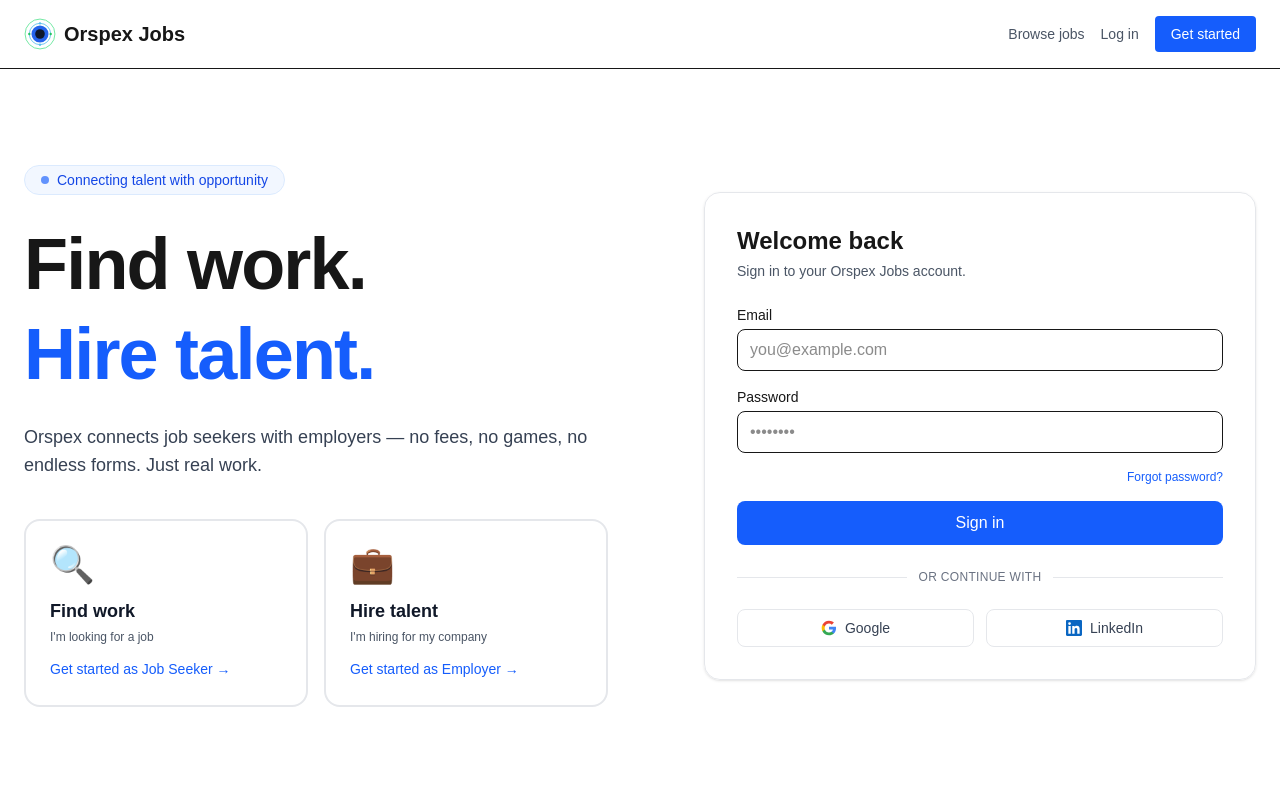
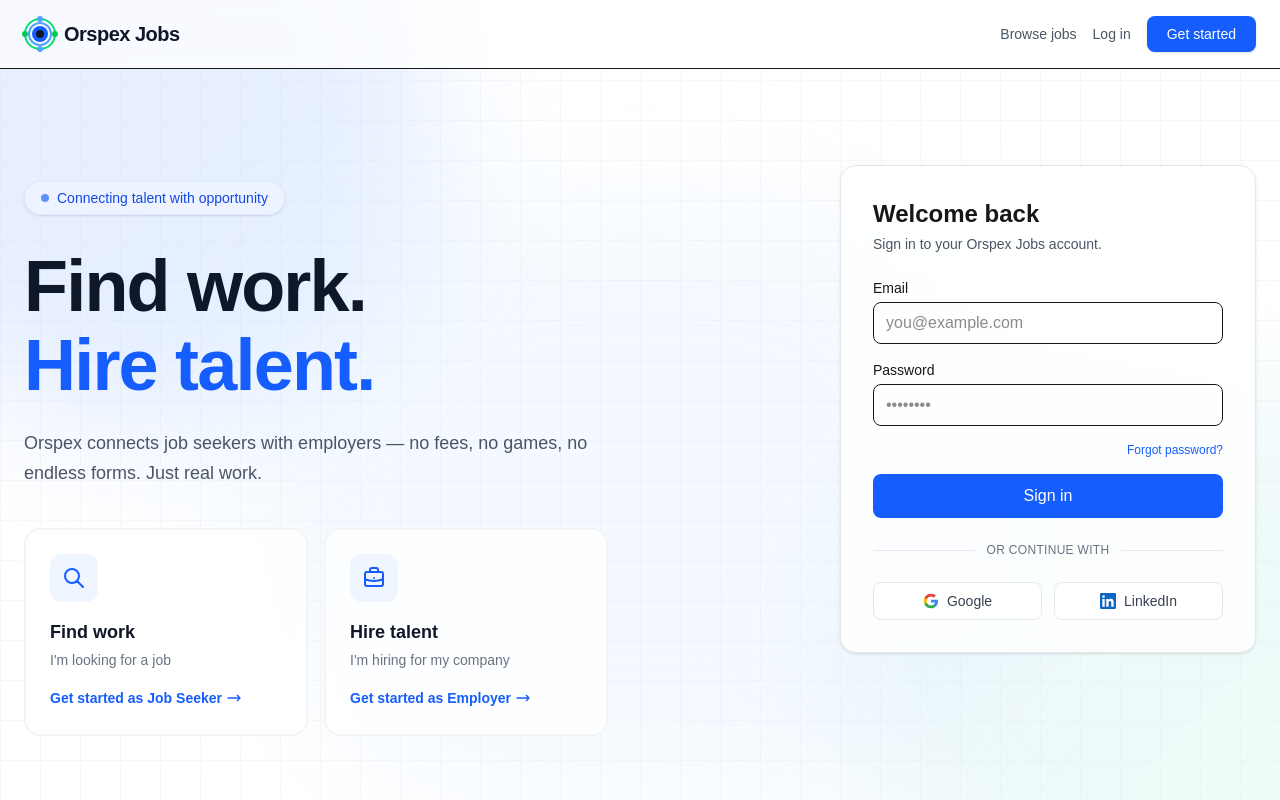
Before and after one commit to orpexexitus-maker/orspex-jobs, a Next.js app: page / in a window 1280 px wide. Shown: the top 800 px of the page. Built offline with nearby package versions, Linux system fonts and the light colour scheme; no server answers.

Commit message:
Update homepage UI and background styling

```diff
--- a/src/app/page.tsx
+++ b/src/app/page.tsx
@@ -11,9 +11,27 @@ export default async function HomePage() {
   }
 
   return (
-    <div className="min-h-screen relative">
-      <div className="animated-bg">
-        <div className="animated-bg-accent" />
+    <div className="min-h-screen relative overflow-hidden bg-white">
+      {/* Background Elements */}
+      <div className="fixed inset-0 z-0 pointer-events-none">
+        {/* Grid Pattern */}
+        <div
+          className="absolute inset-0 opacity-[0.03]"
+          style={{
+            backgroundImage: `linear-gradient(#000 1px, transparent 1px), linear-gradient(90deg, #000 1px, transparent 1px)`,
+            backgroundSize: '40px 40px'
+          }}
+        />
+
+        {/* Gradient Blobs */}
+        {/* Top Left Purple/Blue Blob */}
+        <div className="absolute -top-40 -left-40 w-[600px] h-[600px] bg-gradient-to-br from-indigo-200/40 to-blue-200/40 rounded-full blur-3xl" />
+
+        {/* Center Blue Glow */}
+        <div className="absolute top-1/4 left-1/2 -translate-x-1/2 w-[800px] h-[600px] bg-blue-100/30 rounded-full blur-3xl" />
+
+        {/* Bottom Right Green/Blue Blob */}
+        <div className="absolute -bottom-40 -right-40 w-[600px] h-[600px] bg-gradient-to-tl from-emerald-100/40 to-blue-100/40 rounded-full blur-3xl" />
       </div>
 
       <div className="relative z-10">
@@ -21,28 +39,30 @@ export default async function HomePage() {
         <header className="border-b bg-white/70 backdrop-blur sticky top-0 z-20">
           <div className="max-w-7xl mx-auto px-6 py-4 flex justify-between items-center">
             <Link href="/" className="flex items-center gap-2">
-              <svg viewBox="0 0 600 600" width={32} height={32} aria-label="Orspex">
-                <circle cx="300" cy="300" r="280" fill="none" stroke="#6EE7A0" strokeWidth="18" />
-                <circle cx="300" cy="300" r="200" fill="none" stroke="#5BC0EB" strokeWidth="16" />
-                <circle cx="300" cy="300" r="160" fill="#2563EB" />
-                <circle cx="300" cy="300" r="90" fill="#0F172A" />
-                <circle cx="300" cy="100" r="22" fill="#5BC0EB" />
-                <circle cx="300" cy="500" r="22" fill="#5BC0EB" />
-                <circle cx="100" cy="300" r="22" fill="#22C55E" />
-                <circle cx="500" cy="300" r="22" fill="#22C55E" />
-              </svg>
-              <span className="text-xl font-bold">Orspex Jobs</span>
+              {/* Custom CSS Logo to match screenshot */}
+              <div className="relative w-8 h-8 flex items-center justify-center">
+                <div className="absolute inset-0 border-2 border-green-400 rounded-full"></div>
+                <div className="absolute inset-1 border-2 border-blue-400 rounded-full"></div>
+                <div className="absolute inset-2 bg-blue-600 rounded-full"></div>
+                <div className="absolute inset-3 bg-slate-900 rounded-full"></div>
+                {/* Dots */}
+                <div className="absolute -top-0.5 left-1/2 -translate-x-1/2 w-1.5 h-1.5 bg-blue-400 rounded-full"></div>
+                <div className="absolute -bottom-0.5 left-1/2 -translate-x-1/2 w-1.5 h-1.5 bg-blue-400 rounded-full"></div>
+                <div className="absolute top-1/2 -left-0.5 -translate-y-1/2 w-1.5 h-1.5 bg-green-500 rounded-full"></div>
+                <div className="absolute top-1/2 -right-0.5 -translate-y-1/2 w-1.5 h-1.5 bg-green-500 rounded-full"></div>
+              </div>
+              <span className="text-xl font-bold tracking-tight text-slate-900">Orspex Jobs</span>
             </Link>
             <nav className="flex gap-4 text-sm items-center">
-              <Link href="/jobs" className="text-gray-600 hover:text-gray-900">
+              <Link href="/jobs" className="text-gray-600 hover:text-gray-900 font-medium">
                 Browse jobs
               </Link>
-              <Link href="/login" className="text-gray-600 hover:text-gray-900">
+              <Link href="/login" className="text-gray-600 hover:text-gray-900 font-medium">
                 Log in
               </Link>
               <Link
                 href="/register"
-                className="bg-blue-600 text-white px-4 py-2 rounded hover:bg-blue-700 transition"
+                className="bg-blue-600 text-white px-5 py-2 rounded-lg hover:bg-blue-700 transition font-medium shadow-sm"
               >
                 Get started
               </Link>
@@ -52,21 +72,21 @@ export default async function HomePage() {
 
         {/* Hero — two columns */}
         <section className="max-w-7xl mx-auto px-6 py-16 md:py-24">
-          <div className="grid grid-cols-1 lg:grid-cols-2 gap-12 lg:gap-16 items-center">
+          <div className="grid grid-cols-1 lg:grid-cols-2 gap-12 lg:gap-16 items-start">
             {/* Left: Marketing */}
-            <div>
-              <div className="inline-flex items-center gap-2 bg-blue-50/80 backdrop-blur text-blue-700 text-sm px-4 py-1 rounded-full mb-6 border border-blue-100">
+            <div className="pt-4">
+              <div className="inline-flex items-center gap-2 bg-blue-50/80 backdrop-blur text-blue-700 text-sm px-4 py-1.5 rounded-full mb-8 border border-blue-100 font-medium shadow-sm">
                 <span className="w-2 h-2 bg-blue-600 rounded-full animate-pulse"></span>
                 Connecting talent with opportunity
               </div>
 
-              <h1 className="text-5xl md:text-7xl font-bold mb-6 tracking-tight leading-tight">
+              <h1 className="text-5xl md:text-7xl font-bold mb-6 tracking-tight leading-[1.1] text-slate-900">
                 Find work.
                 <br />
                 <span className="text-blue-600">Hire talent.</span>
               </h1>
 
-              <p className="text-lg text-gray-700 mb-10 max-w-xl">
+              <p className="text-lg text-gray-600 mb-10 max-w-xl leading-relaxed">
                 Orspex connects job seekers with employers — no fees, no games,
                 no endless forms. Just real work.
               </p>
@@ -75,40 +95,54 @@ export default async function HomePage() {
               <div className="grid grid-cols-1 sm:grid-cols-2 gap-4">
                 <Link
                   href="/register?role=seeker"
-                  className="group block bg-white/90 backdrop-blur border-2 border-gray-200 hover:border-blue-500 rounded-2xl p-6 transition hover:shadow-xl"
+                  className="group block bg-white/80 backdrop-blur border-2 border-gray-100 hover:border-blue-500 rounded-2xl p-6 transition-all duration-200 hover:shadow-xl hover:-translate-y-1"
                 >
-                  <div className="text-4xl mb-3">🔍</div>
+                  <div className="w-12 h-12 bg-blue-50 rounded-xl flex items-center justify-center mb-4 group-hover:bg-blue-100 transition-colors">
+                    <svg className="w-6 h-6 text-blue-600" fill="none" viewBox="0 0 24 24" stroke="currentColor" strokeWidth={2}>
+                      <path strokeLinecap="round" strokeLinejoin="round" d="M21 21l-6-6m2-5a7 7 0 11-14 0 7 7 0 0114 0z" />
+                    </svg>
+                  </div>
                   <h2 className="text-lg font-bold mb-1 text-gray-900">
                     Find work
                   </h2>
-                  <p className="text-xs text-gray-600 mb-3">
+                  <p className="text-sm text-gray-500 mb-4">
                     I&apos;m looking for a job
                   </p>
-                  <span className="inline-block text-blue-600 text-sm font-medium group-hover:translate-x-1 transition-transform">
-                    Get started as Job Seeker →
+                  <span className="inline-flex items-center text-blue-600 text-sm font-semibold group-hover:translate-x-1 transition-transform">
+                    Get started as Job Seeker
+                    <svg className="w-4 h-4 ml-1" fill="none" viewBox="0 0 24 24" stroke="currentColor" strokeWidth={2}>
+                      <path strokeLinecap="round" strokeLinejoin="round" d="M17 8l4 4m0 0l-4 4m4-4H3" />
+                    </svg>
                   </span>
                 </Link>
 
                 <Link
                   href="/register?role=employer"
-                  className="group block bg-white/90 backdrop-blur border-2 border-gray-200 hover:border-blue-500 rounded-2xl p-6 transition hover:shadow-xl"
+                  className="group block bg-white/80 backdrop-blur border-2 border-gray-100 hover:border-blue-500 rounded-2xl p-6 transition-all duration-200 hover:shadow-xl hover:-translate-y-1"
                 >
-                  <div className="text-4xl mb-3">💼</div>
+                  <div className="w-12 h-12 bg-blue-50 rounded-xl flex items-center justify-center mb-4 group-hover:bg-blue-100 transition-colors">
+                    <svg className="w-6 h-6 text-blue-600" fill="none" viewBox="0 0 24 24" stroke="currentColor" strokeWidth={2}>
+                      <path strokeLinecap="round" strokeLinejoin="round" d="M21 13.255A23.931 23.931 0 0112 15c-3.183 0-6.22-.62-9-1.745M16 6V4a2 2 0 00-2-2h-4a2 2 0 00-2 2v2m4 6h.01M5 20h14a2 2 0 002-2V8a2 2 0 00-2-2H5a2 2 0 00-2 2v10a2 2 0 002 2z" />
+                    </svg>
+                  </div>
                   <h2 className="text-lg font-bold mb-1 text-gray-900">
                     Hire talent
                   </h2>
-                  <p className="text-xs text-gray-600 mb-3">
+                  <p className="text-sm text-gray-500 mb-4">
                     I&apos;m hiring for my company
                   </p>
-                  <span className="inline-block text-blue-600 text-sm font-medium group-hover:translate-x-1 transition-transform">
-                    Get started as Employer →
+                  <span className="inline-flex items-center text-blue-600 text-sm font-semibold group-hover:translate-x-1 transition-transform">
+                    Get started as Employer
+                    <svg className="w-4 h-4 ml-1" fill="none" viewBox="0 0 24 24" stroke="currentColor" strokeWidth={2}>
+                      <path strokeLinecap="round" strokeLinejoin="round" d="M17 8l4 4m0 0l-4 4m4-4H3" />
+                    </svg>
                   </span>
                 </Link>
               </div>
             </div>
 
             {/* Right: Login panel */}
-            <div className="lg:pl-8">
+            <div className="lg:pl-8 w-full max-w-md mx-auto lg:mx-0 lg:ml-auto">
               <LoginPanel />
             </div>
           </div>
@@ -154,12 +188,12 @@ function FeatureCard({
   description: string;
 }) {
   return (
-    <div className="bg-white/90 backdrop-blur border border-gray-200 rounded-xl p-6 hover:border-blue-300 hover:shadow-lg transition">
-      <div className="w-12 h-12 bg-blue-50 text-blue-600 rounded-lg flex items-center justify-center mb-4">
+    <div className="bg-white/80 backdrop-blur border border-gray-100 rounded-2xl p-6 hover:border-blue-200 hover:shadow-lg transition-all duration-300">
+      <div className="w-12 h-12 bg-blue-50/50 text-blue-600 rounded-xl flex items-center justify-center mb-4 border border-blue-100/50">
         <div className="w-6 h-6">{icon}</div>
       </div>
-      <h3 className="font-semibold text-lg mb-2">{title}</h3>
-      <p className="text-gray-600 text-sm">{description}</p>
+      <h3 className="font-bold text-lg mb-2 text-slate-900">{title}</h3>
+      <p className="text-gray-500 text-sm leading-relaxed">{description}</p>
     </div>
   );
 }
```
